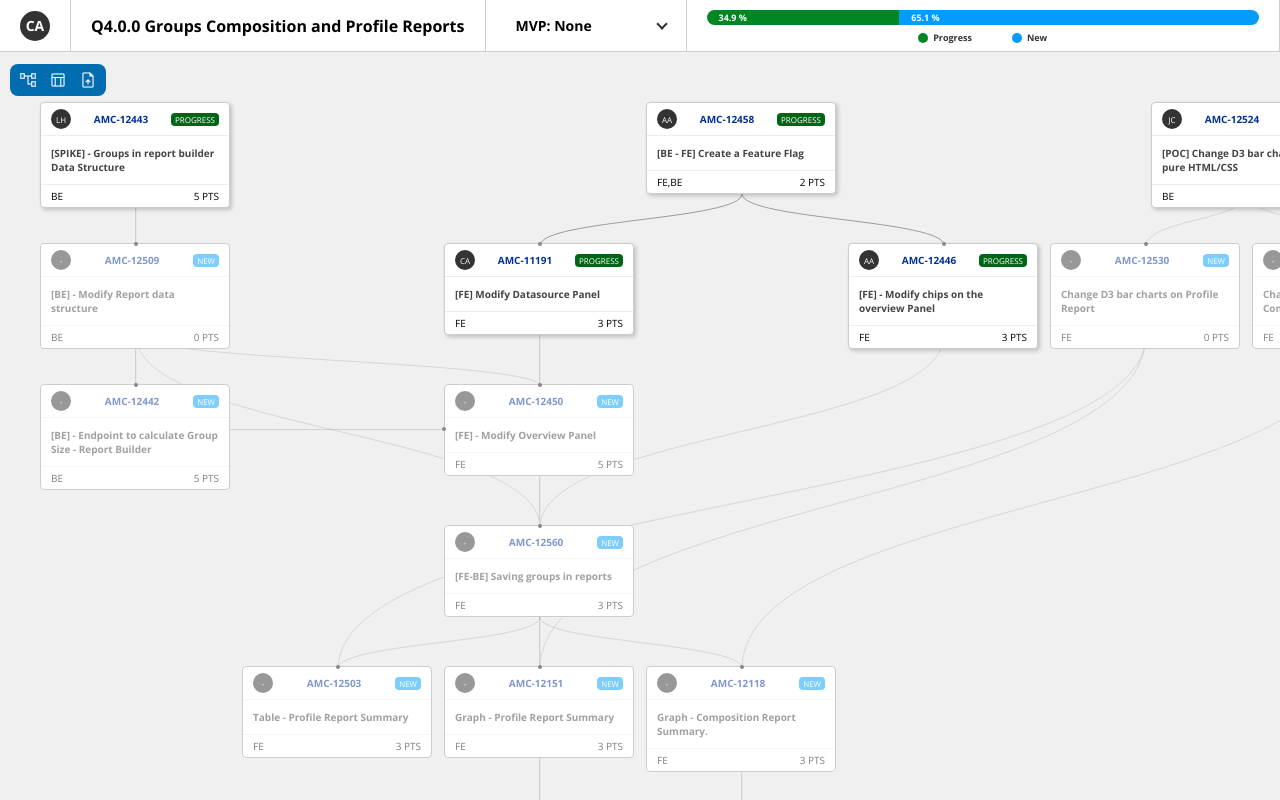
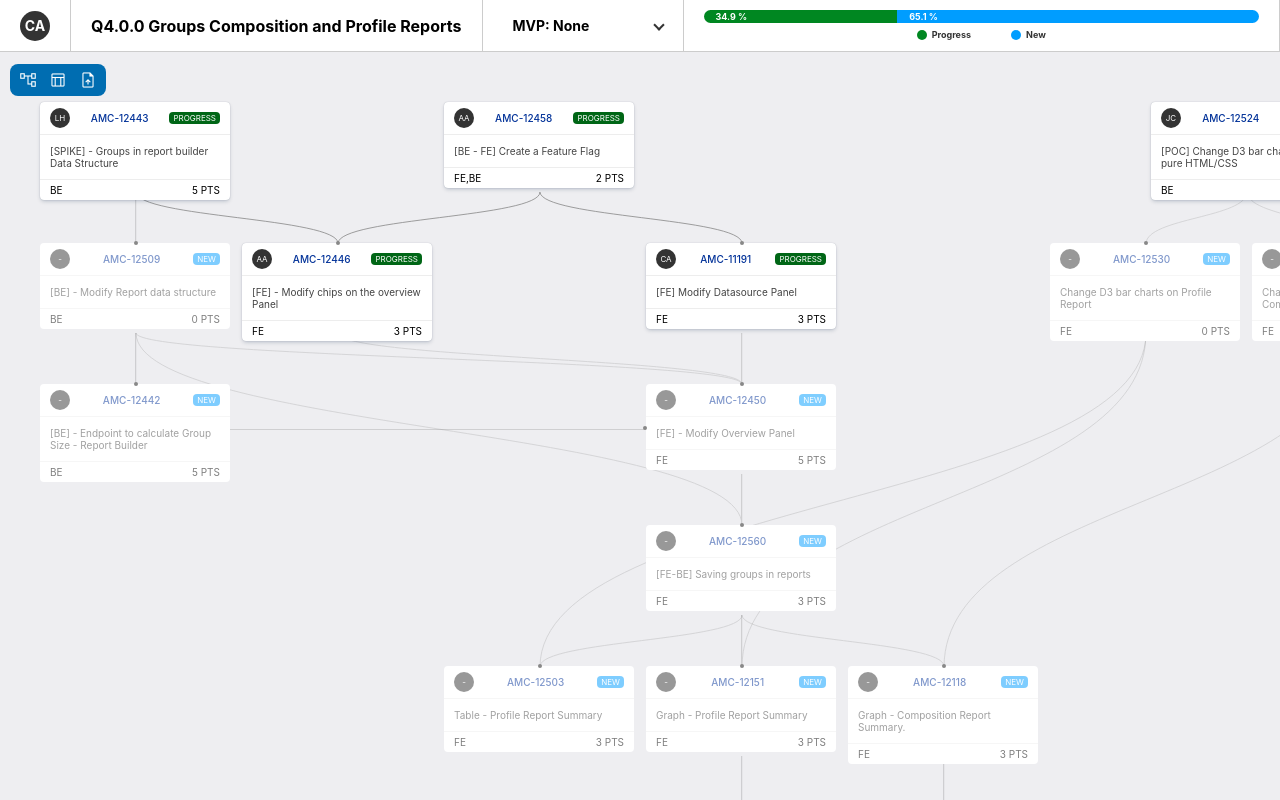
Before and after one commit to CarlosAngulo/project-tracking, an Angular app: page /#/dependency in a window 1280 px wide. Both pictures are taken after a click on the button "INSERT". Built offline with nearby package versions, Linux system fonts and the light colour scheme.

Commit message:
Style update

```diff
--- a/src/app/app.component.ts
+++ b/src/app/app.component.ts
@@ -1,4 +1,4 @@
-import { AfterViewInit, Component, ElementRef, OnDestroy, OnInit, ViewChild } from '@angular/core';
+import { Component, OnDestroy, OnInit } from '@angular/core';
 import { Subject, takeUntil } from 'rxjs';
 import { NodeTreeService } from './services/nodetree.service';
 
--- a/src/app/cards/card/card.component.html
+++ b/src/app/cards/card/card.component.html
@@ -22,7 +22,7 @@
         <div class="card-header-status" [class]="nodeData.status | lowercase">{{nodeData.status}}</div>
     </div>
     <div class="card-body">
-        <h2 class="card-header-title">{{nodeData.title}}</h2>
+        <span class="card-header-title">{{nodeData.title}}</span>
     </div>
     <div class="card-footer">
         <div>{{nodeData.effort}}</div>
--- a/src/app/cards/card/card.component.scss
+++ b/src/app/cards/card/card.component.scss
@@ -1,11 +1,10 @@
 .card {
     font-size: 10px;
-    border: 1px solid #CCC;
     border-radius: 4px;
     background-color: #FFF;
     position: absolute;
     width: 190px;
-    box-shadow: 2px 2px 4px rgba(0,0,0,0.2);
+    box-shadow: 0 0 1px 0 rgb(9 30 66 / 31%), 0 2px 4px -1px rgb(9 36 66 / 25%);
     transition: 0.3s box-shadow;
     z-index: 10;
     cursor: pointer;
@@ -30,7 +29,7 @@
         }
     }
     &:hover {
-        box-shadow: 1px 1px 6px rgba(0,0,0,0.6);
+        box-shadow: 0 0 1px 0 rgb(9 30 66 / 31%), 0 2px 4px 0 rgb(9 36 66 / 45%);
         > div {
             opacity: 1;
         }
@@ -87,7 +86,7 @@
         align-items: center;
         padding: 6px 10px;
         &-code {
-            font-weight: 700;
+            font-weight: 500;
             color: rgb(1, 49, 152);
             &:hover {
                 text-decoration: underline;
--- a/src/app/cards/card/card.component.ts
+++ b/src/app/cards/card/card.component.ts
@@ -42,7 +42,7 @@ export class CardComponent implements OnInit, AfterViewInit {
 
   calculateArrows(parent: IRelativesPos, cardHeight: number) {
     let left = parent.x + (cardProps.width/2);
-    let top = parent.y + cardHeight - 3;
+    let top = parent.y + cardHeight - 5;
     let width = Math.abs(this.nodeData.position.x - parent.x);
     let height = Math.abs(this.nodeData.position?.y - parent.y - cardHeight) + 5;
 
--- a/src/app/components/json-loader/json-loader.component.ts
+++ b/src/app/components/json-loader/json-loader.component.ts
@@ -49,6 +49,24 @@ export class JsonLoaderComponent implements OnInit {
         "mvp": {
           "name": "Setup",
           "id": 1
+        },
+        "asignee": {
+          "name": "Andres Avendaño",
+          "role": ["FE"]
+        }
+      },
+      {
+        "title": "[FE] - Modify chips on the overview Panel",
+        "code": "AMC-12446",
+        "link": "https://projects.mbww.com/browse/AMC-12446",
+        "description": "[FE] - Modify chips on the overview Panel",
+        "status": "PROGRESS",
+        "effort": ["FE"],
+        "parents": ["AMC-12458","AMC-12443"],
+        "estimation": 3,
+        "mvp": {
+          "name": "Creation",
+          "id": 2
         },
         "asignee": {
           "name": "Andres Avendaño",
@@ -170,7 +188,7 @@ export class JsonLoaderComponent implements OnInit {
         "description": "[FE] - Modify Overview Panel",
         "status": "NEW",
         "effort": ["FE"],
-        "parents": ["AMC-11191", "AMC-12509", "AMC-12442"],
+        "parents": ["AMC-11191", "AMC-12509", "AMC-12442", "AMC-12446"],
         "estimation": 5,
         "mvp": {
           "name": "Creation",
@@ -182,31 +200,13 @@ export class JsonLoaderComponent implements OnInit {
         }
       },
       {
-        "title": "[FE] - Modify chips on the overview Panel",
-        "code": "AMC-12446",
-        "link": "https://projects.mbww.com/browse/AMC-12446",
-        "description": "[FE] - Modify chips on the overview Panel",
-        "status": "PROGRESS",
-        "effort": ["FE"],
-        "parents": ["AMC-12458"],
-        "estimation": 3,
-        "mvp": {
-          "name": "Creation",
-          "id": 2
-        },
-        "asignee": {
-          "name": "Andres Avendaño",
-          "role": ["FE"]
-        }
-      },
-      {
         "title": "[FE-BE] Saving groups in reports",
         "code": "AMC-12560",
         "link": "https://projects.mbww.com/browse/AMC-12560",
         "description": "[FE-BE] Saving groups in reports",
         "status": "NEW",
         "effort": ["FE"],
-        "parents": ["AMC-12450", "AMC-12509", "AMC-12446"],
+        "parents": ["AMC-12450", "AMC-12509"],
         "estimation": 3,
         "mvp": {
           "name": "Creation",
--- a/src/app/views/dependency/dependency.component.scss
+++ b/src/app/views/dependency/dependency.component.scss
@@ -2,7 +2,7 @@
     flex-direction: column;
     height: calc(100vh - 52px);
     overflow: auto;
-    background-color: #F0F0F0;
+    background-color: #EEEEF1;
     &-viewer {
         position: relative;
         margin: auto;
--- a/src/styles.scss
+++ b/src/styles.scss
@@ -4,7 +4,7 @@
 }
 
 html, body {
-    font-family: 'Open Sans', sans-serif;
+    font-family: -apple-system, BlinkMacSystemFont, 'Segoe UI', 'Open Sans', sans-serif;
     height: 100%;
     width: 100%;
     margin: 0;
```
